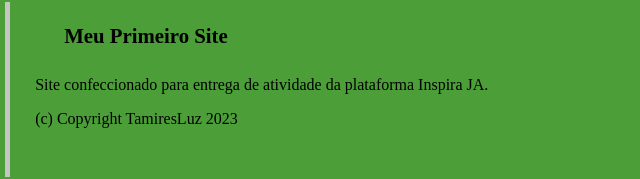
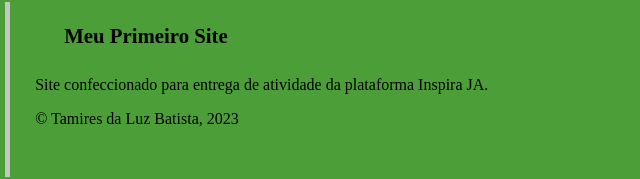
Before and after one commit to Ey1902/desafio3, a plain HTML site: page index.html in a window 1280 px wide. Shown: the part 2959-3138 px from the top of the page, 0-640 px from the left. Drawn offline with Linux system fonts and the light colour scheme.

Commit message:
Update index.html

```diff
--- a/index.html
+++ b/index.html
@@ -103,7 +103,9 @@
     <div class="colunae">
         <h4>Meu Primeiro Site</h4>
         <p>Site confeccionado para entrega de atividade da plataforma Inspira JA.</p>
-        <p>(c) Copyright TamiresLuz 2023</p>
+        <span>
+            &copy; Tamires da Luz Batista, 2023
+        </span>
     </div>
     <div class="colunae">
         <h4>Créditos:</h4>
```
